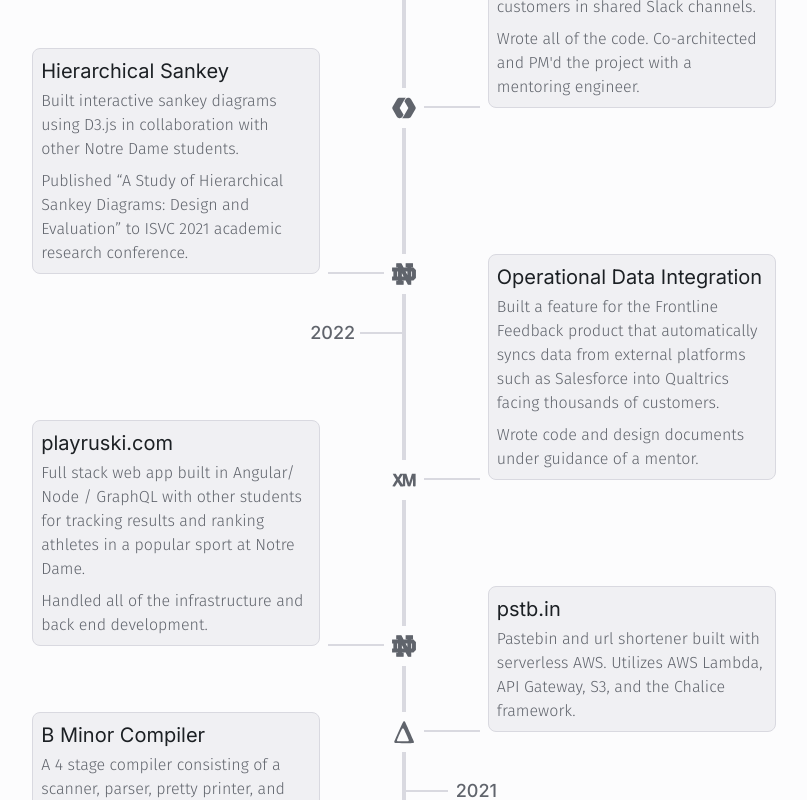
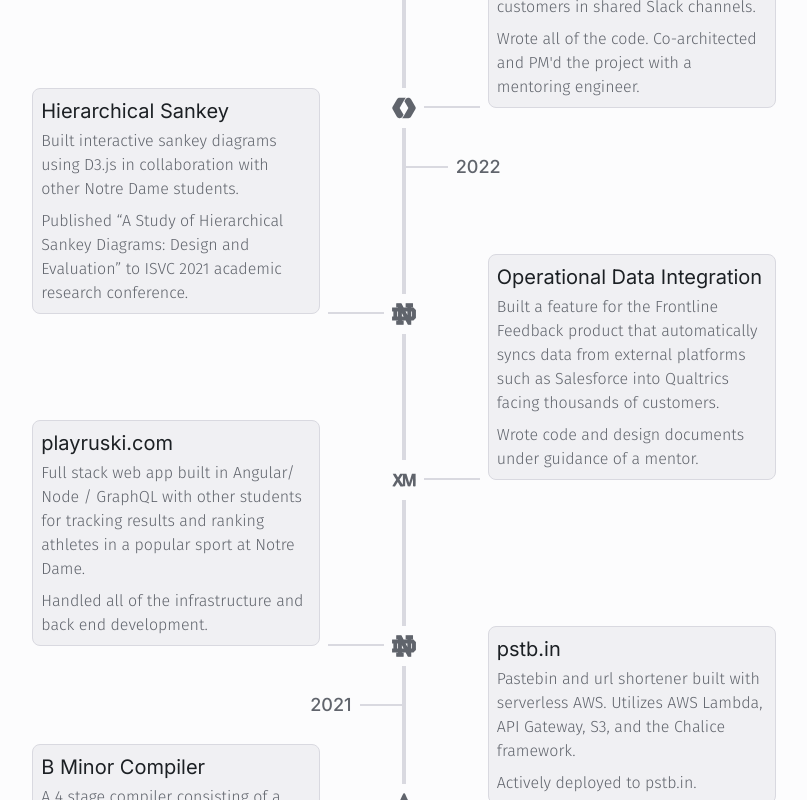
Before and after one commit to danerwilliams/danewilliams.com, a Next.js app: page /projects in a window 1280 px wide. Shown: the part 1300-2100 px from the top of the page, without its empty margins (236-1043 px from the left). Built offline with nearby package versions, Linux system fonts and the light colour scheme.

Commit message:
Use `getStaticProps` (#50)

```diff
--- a/components/resume-item.tsx
+++ b/components/resume-item.tsx
@@ -1,13 +1,17 @@
 import { FC, ReactNode } from 'react';
+import { AttIcon } from './icons/att-icon';
+import { QualtricsIcon } from './icons/qualtrics-icon';
+import { SymetraIcon } from './icons/symetra-icon';
+import { WorkosIcon } from './icons/workos-icon';
 
 export interface ResumeItemProps {
   company: string;
-  logo: ReactNode;
+  logo: 'workos' | 'qualtrics' | 'att' | 'symetra';
   title: string;
   link: string;
   location: string;
-  startDate: Date;
-  endDate?: Date | undefined;
+  startDate: string;
+  endDate?: string | undefined;
 }
 
 export const ResumeItem: FC<Readonly<ResumeItemProps>> = ({
@@ -21,7 +25,20 @@
 }) => (
   <div className="flex grow items-center mt-4">
     <div className="flex items-center h-14 w-14 md:h-16 md:w-16 lg:h-20 lg:w-20 text-lightmode-logo dark:text-darkmode-logo">
-      {logo}
+      {(() => {
+        switch (logo) {
+          case 'workos':
+            return <WorkosIcon />;
+          case 'qualtrics':
+            return <QualtricsIcon />;
+          case 'att':
+            return <AttIcon />;
+          case 'symetra':
+            return <SymetraIcon />;
+          default:
+            return null;
+        }
+      })()}
     </div>
     <div className="ml-4 md:ml-8 text-sm md:text-base lg:text-lg ">
       <div className="text-lightmode-text-high-contrast dark:text-darkmode-text-high-contrast">
@@ -35,15 +52,14 @@
         </a>
         {` • ${title}`}
       </div>
-      <div className="mt-1">{`${location} • ${startDate.toLocaleString(
-        'en-US',
-        {
-          year: 'numeric',
-          month: 'long',
-        },
-      )} - ${
+      <div className="mt-1">{`${location} • ${new Date(
+        startDate,
+      ).toLocaleString('en-US', {
+        year: 'numeric',
+        month: 'long',
+      })} - ${
         endDate
-          ? startDate.toLocaleString('en-US', {
+          ? new Date(endDate).toLocaleString('en-US', {
               year: 'numeric',
               month: 'long',
             })
--- a/components/timeline-project.tsx
+++ b/components/timeline-project.tsx
@@ -9,7 +9,6 @@
   name: string;
   url?: string;
   description: string;
-  date: Date;
   organization: 'personal' | 'workos' | 'qualtrics' | 'nd';
   secondaryDescription?: string;
   isRight: boolean;
--- a/components/timeline.tsx
+++ b/components/timeline.tsx
@@ -6,10 +6,10 @@
 } from './timeline-project';
 
 export interface TimelineProps {
-  projects: Omit<
+  projects: (Omit<
     TimelineProjectProps,
     'isRight' | 'isFirst' | 'isLast' | 'newYear'
-  >[];
+  > & { date: string })[];
 }
 
 export const Timeline: FC<Readonly<TimelineProps>> = ({ projects }) => {
@@ -25,11 +25,11 @@
               isFirst={index === 0}
               isLast={index === projects.length - 1}
               newYear={
-                index === 0
+                index === projects.length - 1
                   ? undefined
-                  : project.date.getFullYear() !==
-                    projects[index - 1]?.date.getFullYear()
-                  ? projects[index - 1].date.getFullYear()
+                  : new Date(project.date).getFullYear() !==
+                    new Date(projects[index + 1]?.date).getFullYear()
+                  ? new Date(projects[index].date).getFullYear()
                   : undefined
               }
             />
@@ -42,10 +42,10 @@
         {projects.map((project, index) => (
           <div key={project.name} className="mt-4">
             {(index === 0 ||
-              project.date.getFullYear() !==
-                projects[index - 1].date.getFullYear()) && (
+              new Date(project.date).getFullYear() !==
+                new Date(projects[index - 1].date).getFullYear()) && (
               <h3 className="mb-2 mt-8 font-medium text-xl">
-                {project.date.getFullYear()}
+                {new Date(project.date).getFullYear()}
               </h3>
             )}
             <TimelineProjectCard {...project} />
--- a/content/projects/timeline-projects.ts
+++ b/content/projects/timeline-projects.ts
@@ -1,14 +1,14 @@
 import { TimelineProps } from '../../components/timeline';
 import { TimelineProjectProps } from '../../components/timeline-project';
 
-export const TimelineProjects: Omit<
+export const TimelineProjects: (Omit<
   TimelineProjectProps,
   'isRight' | 'isFirst' | 'isLast' | 'newYear'
->[] = [
+> & { date: string })[] = [
   {
     name: 'danewilliams.dev',
     url: 'https://github.com/danerwilliams/danewilliams.dev',
-    date: new Date('2023-04-01'),
+    date: new Date('2023-04-01').toISOString(),
     organization: 'personal',
     description: 'This website.',
     secondaryDescription:
@@ -17,7 +17,7 @@
   {
     name: 'Admin Portal Navigation',
     url: 'https://workos.com/changelog/improved-navigation-in-admin-portal',
-    date: new Date('2023-02-27'),
+    date: new Date('2023-02-27').toISOString(),
     organization: 'workos',
     description:
       'Architected and developed a series of improvements to the WorkOS Admin Portal navigation.',
@@ -26,7 +26,7 @@
   {
     name: 'Self Serve Slack',
     url: 'https://workos.com/changelog/self-serve-creation-of-your-shared-slack-channel',
-    date: new Date('2023-01-13'),
+    date: new Date('2023-01-13').toISOString(),
     organization: 'workos',
     description:
       'Built the backend services to allow customers to create shared Slack channels with WorkOS customer support within the dashboard.',
@@ -35,7 +35,7 @@
   {
     name: 'Admin Portal Branding',
     url: 'https://workos.com/changelog/customize-admin-portal-branding-from-the-dashboard',
-    date: new Date('2022-12-05'),
+    date: new Date('2022-12-05').toISOString(),
     organization: 'workos',
     description:
       'Designed and built a feature that allows customers to add custom branding to the Admin Portal from the WorkOS dashboard.',
@@ -45,7 +45,7 @@
   {
     name: 'Admin Portal Feedback',
     url: 'https://workos.com/changelog/improved-experience-in-admin-portal',
-    date: new Date('2022-11-10'),
+    date: new Date('2022-11-10').toISOString(),
     organization: 'workos',
     description:
       'Added the ability to provide feedback from the Admin Portal to the WorkOS team.',
@@ -55,7 +55,7 @@
   {
     name: 'Customer Slack Bot',
     organization: 'workos',
-    date: new Date('2022-03-01'),
+    date: new Date('2022-03-01').toISOString(),
     description:
       'Refactored existing Slack code and built new Slack instrumentation to push various alerts to hundreds of customers in shared Slack channels.',
     secondaryDescription:
@@ -64,7 +64,7 @@
   {
     name: 'Hierarchical Sankey',
     organization: 'nd',
-    date: new Date('2021-12-01'),
+    date: new Date('2021-12-01').toISOString(),
     url: 'https://link.springer.com/chapter/10.1007/978-3-030-90436-4_31',
     description:
       'Built interactive sankey diagrams using D3.js in collaboration with other Notre Dame students.',
@@ -74,7 +74,7 @@
   {
     name: 'Operational Data Integration',
     organization: 'qualtrics',
-    date: new Date('2021-08-01'),
+    date: new Date('2021-08-01').toISOString(),
     description:
       'Built a feature for the Frontline Feedback product that automatically syncs data from external platforms such as Salesforce into Qualtrics facing thousands of customers.',
     secondaryDescription:
@@ -84,7 +84,7 @@
     name: 'playruski.com',
     organization: 'nd',
     url: 'https://github.com/coderquad/ruski',
-    date: new Date('2021-05-01'),
+    date: new Date('2021-05-01').toISOString(),
     description:
       'Full stack web app built in Angular/ Node / GraphQL with other students for tracking results and ranking athletes in a popular sport at Notre Dame.',
     secondaryDescription:
@@ -94,14 +94,15 @@
     name: 'pstb.in',
     organization: 'personal',
     url: 'https://github.com/danerwilliams/pstb.in',
-    date: new Date('2020-12-01'),
+    date: new Date('2020-12-01').toISOString(),
     description:
       'Pastebin and url shortener built with serverless AWS. Utilizes AWS Lambda, API Gateway, S3, and the Chalice framework.',
+    secondaryDescription: 'Actively deployed to pstb.in.',
   },
   {
     name: 'B Minor Compiler',
     organization: 'nd',
-    date: new Date('2020-11-01'),
+    date: new Date('2020-11-01').toISOString(),
     description:
       'A 4 stage compiler consisting of a scanner, parser, pretty printer, and type checker for the B Minor programming language written with C, Flex, and Bison.',
   },
@@ -109,7 +110,7 @@
     name: 'Pork Chop',
     organization: 'personal',
     url: 'https://github.com/danerwilliams/pork-chop',
-    date: new Date('2020-05-01'),
+    date: new Date('2020-05-01').toISOString(),
     description:
       'GroupMe chat bot written in Python and trained on 100s of thousands of messages from an iMessage group chat.',
   },
@@ -117,7 +118,7 @@
     name: 'danewilliams.me',
     organization: 'personal',
     url: 'https://github.com/danerwilliams/danewilliams.me',
-    date: new Date('2020-04-01'),
+    date: new Date('2020-04-01').toISOString(),
     description:
       'My original personal website built using Hugo along with customizations using vanilla Javascript and CSS.',
   },
--- a/pages/gallery.tsx
+++ b/pages/gallery.tsx
@@ -1,13 +1,17 @@
 import type { NextPage } from 'next';
 import { Page } from '../components/page';
 import { PageHeader } from '../components/page-header';
-import { GalleryImage } from '../components/gallery-image';
+import { GalleryImage, GalleryImageProps } from '../components/gallery-image';
 import { useState } from 'react';
 import FsLightbox from 'fslightbox-react';
 import { GalleryImages } from '../content/gallery/images';
 import Masonry, { ResponsiveMasonry } from 'react-responsive-masonry';
 
-const Gallery: NextPage = () => {
+interface GalleryProps {
+  galleryImages: Omit<GalleryImageProps, 'onClick'>[];
+}
+
+const Gallery: NextPage<GalleryProps> = ({ galleryImages }) => {
   const [isLightboxOpen, setIsLightboxOpen] = useState(false);
   const [currentLightboxSlide, setCurrentLightboxSlide] = useState(1);
 
@@ -24,7 +28,7 @@
       <div className="mt-8">
         <ResponsiveMasonry columnsCountBreakPoints={{ 0: 1, 480: 2, 1023: 3 }}>
           <Masonry gutter={`16px`}>
-            {GalleryImages.map((galleryImageProps, idx) => (
+            {galleryImages.map((galleryImageProps, idx) => (
               <GalleryImage
                 key={`Gallery Image ${idx}`}
                 onClick={() => {
@@ -39,7 +43,7 @@
         </ResponsiveMasonry>
         <FsLightbox
           toggler={isLightboxOpen}
-          sources={GalleryImages.map((image) => image.src)}
+          sources={galleryImages.map((image) => image.src)}
           slide={currentLightboxSlide}
         />
       </div>
@@ -47,4 +51,12 @@
   );
 };
 
+export async function getStaticProps() {
+  return {
+    props: {
+      galleryImages: GalleryImages,
+    },
+  };
+}
+
 export default Gallery;
--- a/pages/projects.tsx
+++ b/pages/projects.tsx
@@ -5,9 +5,17 @@
 import { PageHeader } from '../components/page-header';
 import { SectionHeader } from '../components/section-header';
 import { Timeline } from '../components/timeline';
+import { TimelineProjectProps } from '../components/timeline-project';
 import { TimelineProjects } from '../content/projects';
 
-const Projects: NextPage = () => {
+interface ProjectsProps {
+  timelineProjects: (Omit<
+    TimelineProjectProps,
+    'isRight' | 'isFirst' | 'isLast' | 'newYear'
+  > & { date: string })[];
+}
+
+const Projects: NextPage<ProjectsProps> = ({ timelineProjects }) => {
   return (
     <Page>
       <PageHeader question="What have I built?" />
@@ -44,7 +52,7 @@
         <div className="mt-8">
           <SectionHeader text="Timeline" />
           <div className="mt-8">
-            <Timeline projects={TimelineProjects} />
+            <Timeline projects={timelineProjects} />
           </div>
         </div>
       </div>
@@ -52,4 +60,16 @@
   );
 };
 
+export async function getStaticProps() {
+  return {
+    props: {
+      timelineProjects: TimelineProjects.sort(
+        (a, b) =>
+          new Date(a.date).getMilliseconds() -
+          new Date(b.date).getMilliseconds(),
+      ),
+    },
+  };
+}
+
 export default Projects;
```
Also changed, not shown: pages/about.tsx (+48 -38 lines).
